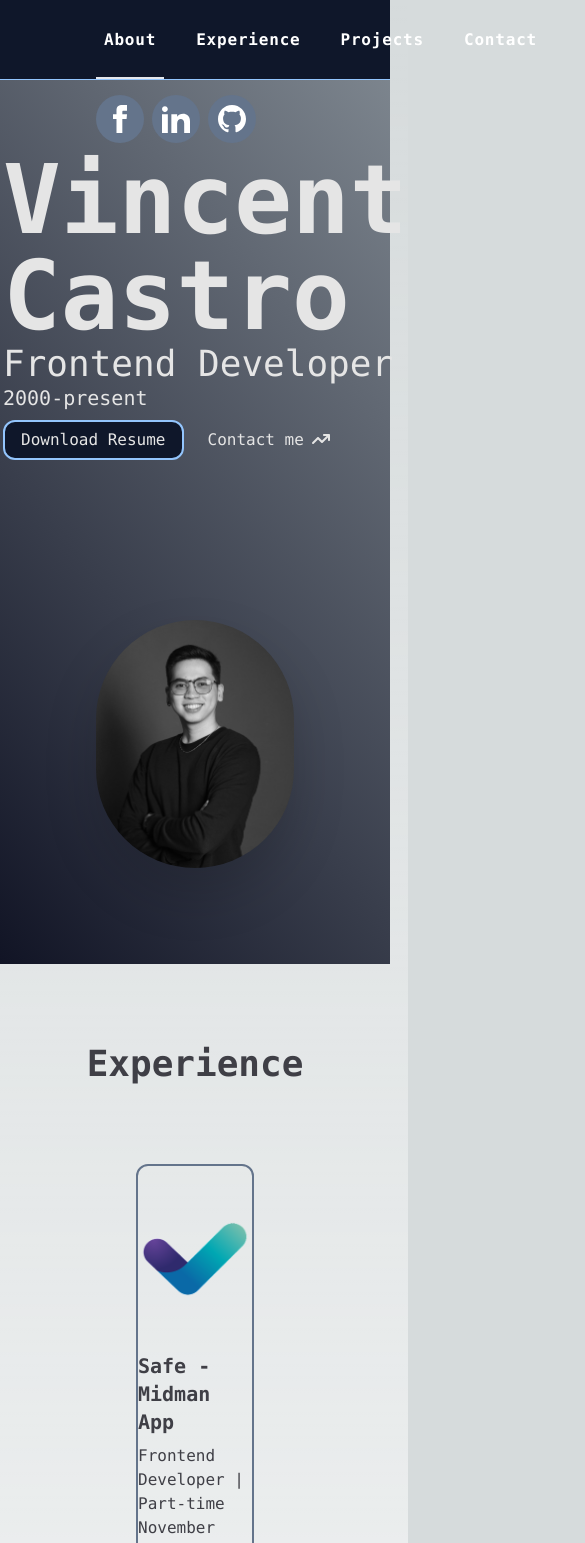
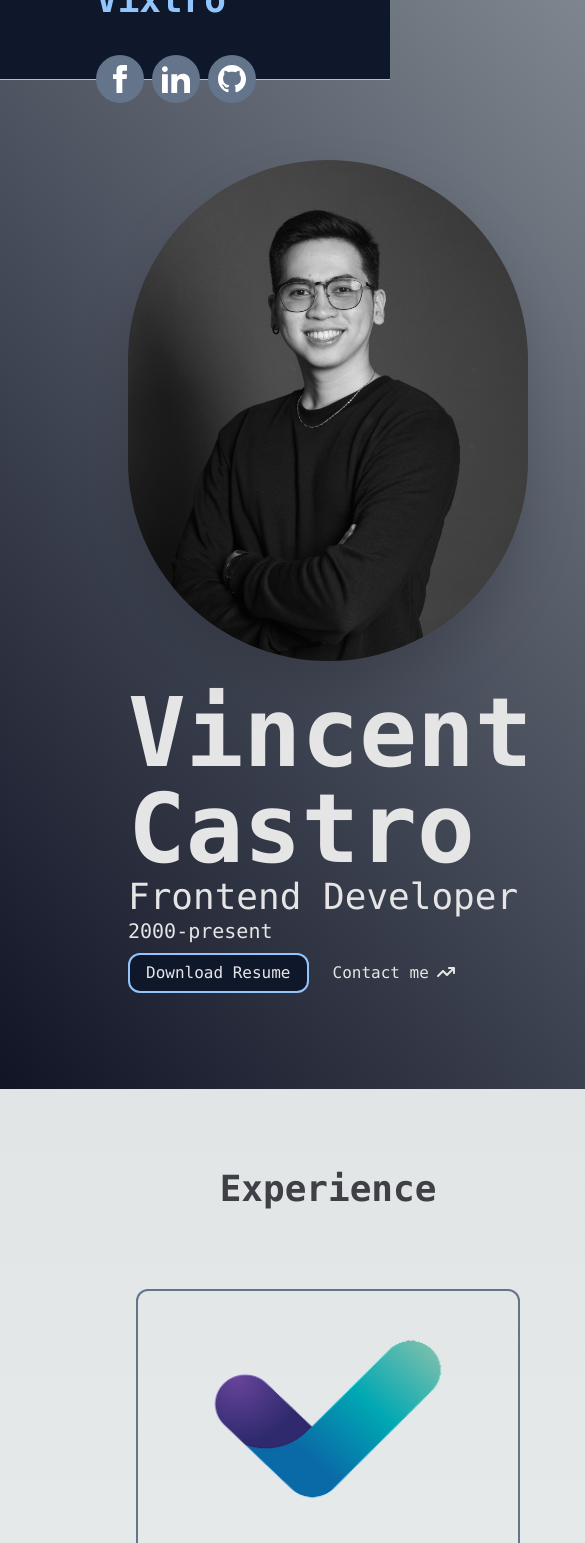
Before and after one commit to vixtroo/portfolio, a Next.js app: page / in a window 390 px wide. Shown: the top 1543 px of the page, 585 px wide, since content can reach past the window. Built offline with nearby package versions, Linux system fonts and the light colour scheme.

Commit message:
Added contact section/ made the page responsive

```diff
--- /dev/null
+++ b/src/components/footer/index.js
@@ -0,0 +1,9 @@
+const Footer = () =>{
+    return(
+        <div className="flex flex-wrap content-center justify-center h-56 bg-gray-500">
+
+        </div>
+    )
+}
+
+export default Footer
--- a/src/components/navbar/index.js
+++ b/src/components/navbar/index.js
@@ -1,14 +1,14 @@
 import Link from "next/link"
-import { useState, useEffect } from "react"
+import { useState, useEffect, useMemo } from "react"
 
 const Navbar = () => {
 
-    const navLinks = [
-        {title: 'About', link: '#about'},
-        {title: 'Experience', link: '#experience'},
-        {title: 'Projects', link: '#projects'},
-        {title: 'Contact', link: '#contact'}
-    ]
+    const navLinks = useMemo(() => [
+        { title: 'About', link: '#about' },
+        { title: 'Experience', link: '#experience' },
+        { title: 'Projects', link: '#projects' },
+        { title: 'Contact', link: '#contact' }
+    ], []);
 
     const socialIcons = [
         {link: 'https://www.facebook.com/vincentxpatrick/', class: 'hover:bg-blue-300', d: 'M9 8h-3v4h3v12h5v-12h3.642l.358-4h-4v-1.667c0-.955.192-1.333 1.115-1.333h2.885v-5h-3.808c-3.596 0-5.192 1.583-5.192 4.615v3.385z', className: 'h-7 w-7'},
@@ -55,7 +55,7 @@ const Navbar = () => {
         <div className="fixed z-10 flex flex-wrap content-center justify-between w-full h-20 px-24 mb-10 border-b border-blue-300 bg-slate-900">
             <div className="flex flex-wrap content-center justify-center h-full font-mono text-4xl font-semibold text-blue-300"><a href='#'>Vixtro</a></div>
             <div className="flex flex-wrap content-center justify-center h-full">
-                <ul className="flex items-center h-full gap-6">
+                <ul className="items-center hidden h-full gap-6 md:flex">
                     {navLinks.map(({ title, link }) => {
                     return (
                         <li className={`relative block w-full h-full px-2 duration-100 delay-100 hover:border-b-2 ${activeNav == title? 'border-b-2' : ''}`} key={title}>
--- a/src/containers/HomePageContainer/index.js
+++ b/src/containers/HomePageContainer/index.js
@@ -2,6 +2,10 @@ import Image from "next/image"
 import Profile from '@assets/Profile 2.jpg'
 import Safe from '@assets/safe.png'
 import Ahg from '@assets/ahg.png'
+import { FontAwesomeIcon } from '@fortawesome/react-fontawesome';
+import { faArrowTrendUp } from '@fortawesome/free-solid-svg-icons';
+import { useState } from "react";
+
 const HomePage = () => {
 
     const experience = [
@@ -9,39 +13,67 @@ const HomePage = () => {
         {company: 'AHG Lab', position: 'Frontend Web Developer | Intern', date: 'March 2023 - June 2023', img: Ahg, alt: 'AHG Lab Logo'}
     ]
 
+    const scrollToContact = () => {
+    const contactSection = document.getElementById('contact');
+
+    if (contactSection) {
+          contactSection.scrollIntoView({ behavior: 'smooth' });
+        }
+      };
+
+      const [downloaded, setDownloaded] = useState(false);
+
+      const handleDownload = () => {
+
+        if (!downloaded) {
+          setDownloaded(true)
+
+          const link = document.createElement('a')
+          link.href = '/RegistrationCertificate_4Y2S.pdf'
+          link.download = 'resume.pdf'
+          document.body.appendChild(link)
+          link.click()
+          document.body.removeChild(link)
+        }
+      };
+
     return(
         <>
-            <section className='flex flex-row content-center justify-center w-full h-auto px-24 ' id='about'>
-                <div className="flex flex-wrap content-center justify-between w-96">
-                    <div className="flex flex-col justify-center">
-                        <h1 className="font-mono font-semibold text-8xl">Vincent Castro</h1>
-                        <h2 className="font-mono text-4xl ">Frontend Developer</h2>
-                        <p className="font-mono text-xl">2000-present</p>
+            <section className="flex flex-wrap content-center justify-center w-full h-auto px-24 pb-24 pt-18 gap-x-20" id='about'>
+                <div className="flex flex-wrap content-center justify-between mt-32 w-96">
+                    <div className="flex flex-col justify-center mt-6 font-mono text-neutral-200">
+                        <h1 className="font-semibold text-8xl">Vincent Castro</h1>
+                        <h2 className="text-4xl ">Frontend Developer</h2>
+                        <p className="text-xl">2000-present</p>
+                        <div className='flex flex-wrap content-center justify-start w-full gap-2 mt-2'>
+                          <button className='flex flex-wrap content-center justify-center h-10 px-4 duration-100 delay-100 border-2 border-blue-300 hover:bg-blue-300 bg-slate-900 text-neutral-200 hover:border-neutral-200 rounded-xl hover:text-zinc-900' onClick={handleDownload}>{downloaded ? 'Resume Downloaded!' : 'Download Resume'}</button>
+                          <button className='flex flex-wrap content-center justify-center h-10 px-4 rounded-xl text-neutral-200' onClick={scrollToContact}>Contact me <span className='ml-2'><FontAwesomeIcon icon={faArrowTrendUp}/></span></button>
+                        </div>
                     </div>
                 </div>
-                <div className="flex flex-wrap content-center justify-center w-96 ">
-                    <Image src={Profile} width={400} height={400} className="rounded-full grayscale-[100%] hover:grayscale-[0%]" loading="eager" alt="Profile Photo" priority={true}/>
+                <div className="flex flex-wrap content-center justify-center mt-40">
+                    <Image src={Profile} width={400} height={400} className="rounded-full grayscale-[100%] hover:grayscale-[0%] transition-all duration-500 ease-in-out drop-shadow-2xl" alt="Profile Photo"/>
                 </div>
             </section>
-            <section className='flex flex-col items-center w-full h-auto px-24 mt-20' id='experience'>
-                <div className="mb-10 font-mono text-4xl">
+            <section className='flex flex-col items-center w-full h-auto px-24 text-zinc-700' id='experience'>
+                <div className="flex justify-center w-full my-20 font-mono text-4xl font-semibold">
                     Experience
                 </div>
-                <div  className="flex flex-row content-center justify-center w-full">
+                <div  className="flex flex-wrap content-center justify-center w-full">
                     {experience.map((experience, index)=>(
-                        <div className="flex flex-col items-center w-96 h-[500px] border-2 border-slate-500 rounded-xl mx-10" key={index}>
-                            <div className='flex flex-wrap content-center h-64 kustify-center'>
-                            <Image src={experience.img} width={250} height={250} alt={experience.alt} loading="eager"/>
+                        <div className="flex flex-col items-center h-[450px] mx-10 border-2 w-96 border-slate-500 rounded-xl" key={index}>
+                            <div className='flex flex-wrap content-center justify-center h-64'>
+                              <Image src={experience.img} width={250} height={250} alt={experience.alt}/>
                             </div>
-                            <h3>{experience.company}</h3>
-                            <p>{experience.position}</p>
-                            <p>{experience.date}</p>
+                            <h3 className='font-mono text-xl font-semibold'>{experience.company}</h3>
+                            <p className='mt-2 font-mono'>{experience.position}</p>
+                            <p className='font-mono'>{experience.date}</p>
                         </div>
                     ))}
                 </div>
             </section>
-            <section className='w-full h-96' id='projects'></section>
-            <section className='w-full h-96' id='contact'></section>
+            <section className='w-full h-[500px]' id='projects'></section>
+            <section className='w-full h-[500px]' id='contact'></section>
         </>
     )
 }
--- a/src/pages/index.js
+++ b/src/pages/index.js
@@ -1,28 +1,15 @@
 import Navbar from '@components/navbar'
+import Footer from '@components/footer'
 import HomePage from '@containers/HomePageContainer'
 import MainContainer from '@containers/MainContainer'
 import Image from "next/image"
 import Profile from '@assets/Profile 2.jpg'
-import Safe from '@assets/safe.png'
-import Ahg from '@assets/ahg.png'
 import { FontAwesomeIcon } from '@fortawesome/react-fontawesome';
-import { faArrowTrendUp } from '@fortawesome/free-solid-svg-icons';
+import { faArrowTrendUp} from '@fortawesome/free-solid-svg-icons';
 import { useState } from 'react'
+import { experience, scrollToContact, info} from '@utils/indexUtils'
 
 export default function Home() {
-
-  const experience = [
-    {company: 'Safe - Midman App', position: 'Frontend Developer | Part-time', date: 'November 2023 - December 2023', img: Safe, alt: 'Safe Logo'},
-    {company: 'AHG Lab', position: 'Frontend Web Developer | Intern', date: 'March 2023 - June 2023', img: Ahg, alt: 'AHG Lab Logo'}
-  ]
-
-  const scrollToContact = () => {
-    const contactSection = document.getElementById('contact');
-
-    if (contactSection) {
-      contactSection.scrollIntoView({ behavior: 'smooth' });
-    }
-  };
 
   const [downloaded, setDownloaded] = useState(false);
 
@@ -32,20 +19,19 @@ export default function Home() {
     setDownloaded(true)
 
     const link = document.createElement('a')
-      link.href = '/RegistrationCertificate_4Y2S.pdf'
+    link.href = '/updatedResume.pdf'
     link.download = 'resume.pdf'
     document.body.appendChild(link)
     link.click()
     document.body.removeChild(link)
   }
 };
-
   return (
-    <>
+    <div className='flex md:block'>
       <Navbar />
       <MainContainer>
-      <section className="flex flex-wrap content-center justify-center w-full h-auto px-24 pb-24 pt-18 gap-x-20" id='about'>
-                <div className="flex flex-wrap content-center justify-between mt-32 w-96">
+      <section className="flex flex-col-reverse flex-wrap content-center justify-center w-full h-auto px-24 pb-24 md:flex-row pt-18 gap-x-20" id='about'>
+                <div className="flex flex-wrap content-center justify-between md-20 md:mt-32 w-96">
                     <div className="flex flex-col justify-center mt-6 font-mono text-neutral-200">
                         <h1 className="font-semibold text-8xl">Vincent Castro</h1>
                         <h2 className="text-4xl ">Frontend Developer</h2>
@@ -64,7 +50,7 @@ export default function Home() {
                 <div className="flex justify-center w-full my-20 font-mono text-4xl font-semibold">
                     Experience
                 </div>
-                <div  className="flex flex-wrap content-center justify-center w-full">
+                <div  className="flex flex-col flex-wrap content-center justify-center w-full md:flex-row gap-y-10">
                     {experience.map((experience, index)=>(
                         <div className="flex flex-col items-center h-[450px] mx-10 border-2 w-96 border-slate-500 rounded-xl" key={index}>
                             <div className='flex flex-wrap content-center justify-center h-64'>
@@ -77,9 +63,33 @@ export default function Home() {
                     ))}
                 </div>
             </section>
-            <section className='w-full h-[500px]' id='projects'></section>
-            <section className='w-full h-[500px]' id='contact'></section>
+            <section className='flex flex-col items-center justify-between w-full text-zinc-700 h-[500px]' id='projects'>
+                <div className='flex justify-center w-full my-20 font-mono text-4xl font-semibold'>
+                  Projects
+                </div>
+            </section>
+            <section className='flex flex-col items-center justify-between w-full font-mono text-zinc-700' id='contact'>
+                <div className='flex justify-center w-full my-20 text-4xl font-semibold'>
+                  Contact
+                </div>
+                <div  className="flex flex-col flex-wrap content-center justify-center w-full mb-20 md:flex-row gap-y-10">
+                        <div className="flex flex-col items-center h-[450px] mx-10 border-2 w-96 border-slate-500 rounded-xl">
+
+                        </div>
+                        <div className="flex flex-col items-center h-[450px] mx-10 w-96">
+                            <h1 className='px-10 font-mono text-lg font-semibold border-b-2'>Get in touch</h1>
+                            <div className='flex flex-wrap content-start justify-start w-full px-12'>
+                              <ul className='mt-4 leading-8'>
+                                {info.map((info, index)=>(
+                                  <li key={index} className='flex'><FontAwesomeIcon icon={info.icon} className='h-10 p-4 mt-2 border rounded-full'/><p className='mt-3.5 ml-4'>{info.info}</p></li>
+                                ))}
+                              </ul>
+                            </div>
+                        </div>
+                </div>
+            </section>
       </MainContainer>
-    </>
+      <Footer/>
+    </div>
   )
 }
--- /dev/null
+++ b/src/utils/indexUtils.js
@@ -0,0 +1,22 @@
+import Safe from '@assets/safe.png'
+import Ahg from '@assets/ahg.png'
+import {faPhone, faEnvelope, faMapLocation} from '@fortawesome/free-solid-svg-icons';
+
+export const experience = [
+    {company: 'Safe - Midman App', position: 'Frontend Developer', date: 'November 2023 - December 2023', img: Safe, alt: 'Safe Logo'},
+    {company: 'AHG Lab', position: 'Frontend Web Developer | Intern', date: 'March 2023 - June 2023', img: Ahg, alt: 'AHG Lab Logo'}
+  ]
+
+export const scrollToContact = () => {
+    const contactSection = document.getElementById('contact');
+
+    if (contactSection) {
+      contactSection.scrollIntoView({ behavior: 'smooth' });
+    }
+};
+
+export const info = [
+    {icon: faPhone, info: '+63 9672960756'},
+    {icon: faEnvelope, info: 'vincentxpatrick@gmail.com'},
+    {icon: faMapLocation, info: 'Cuatro De Julio St., Santo Niño Quezon City'}
+]
```
Also changed, not shown: 2 other files (tests, documents, lock files or other folders). Lines whose indentation alone changed are shown as unchanged.
